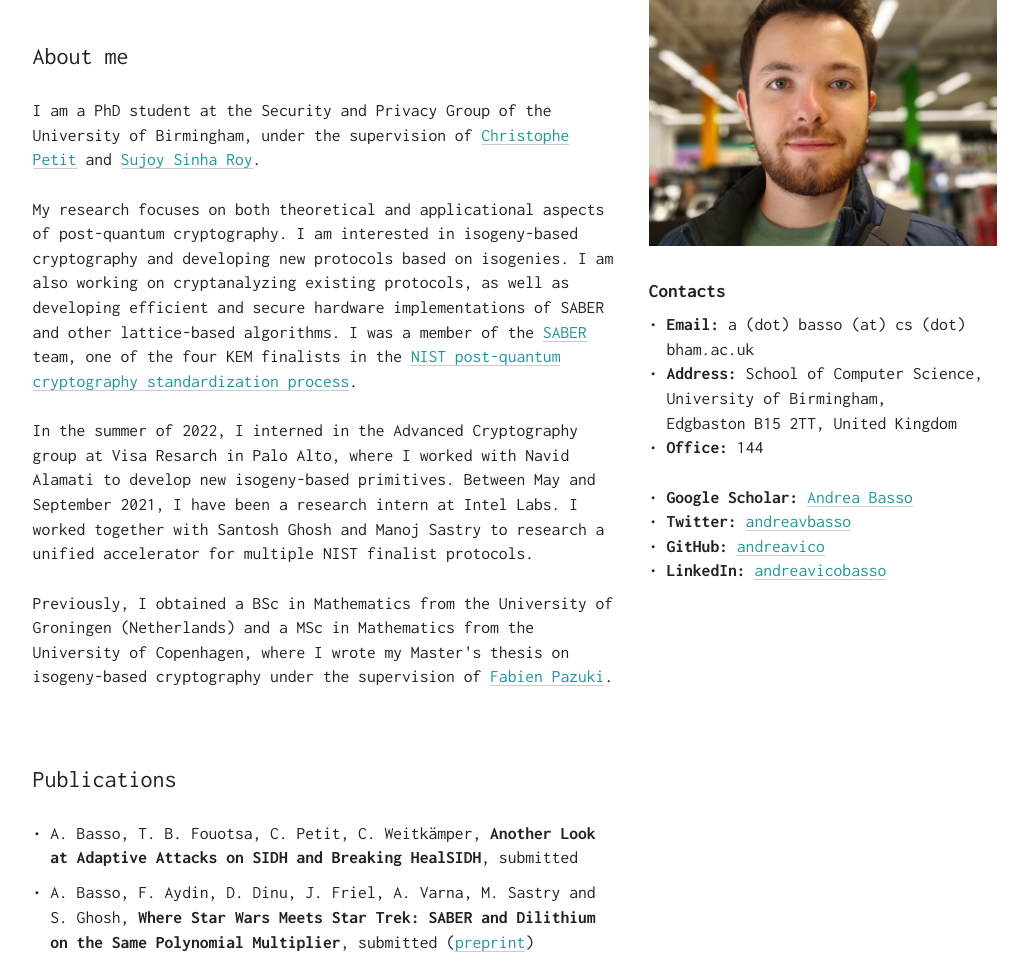
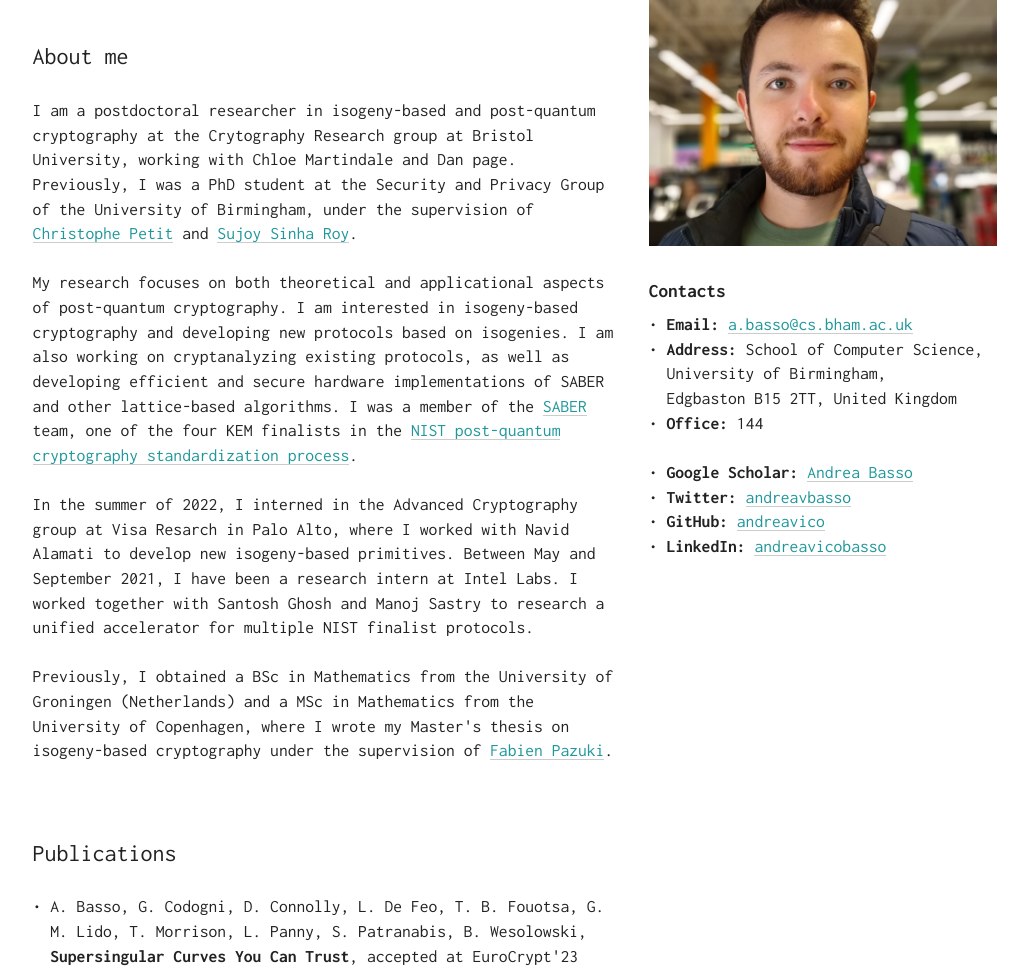
Before and after one commit to andreavico/andreavico.github.io, a plain HTML site: page index.html in a window 1280 px wide. Shown: the part 204-1172 px from the top of the page, without its empty margins (125-1153 px from the left). Drawn offline with Linux system fonts and the light colour scheme.

Commit message:
Update position, add Supersingular Curves You Can Trust

```diff
--- a/index.html
+++ b/index.html
@@ -226,7 +226,7 @@
 
       <section class="box research">
 	<h2>About me</h2>
-	<p>I am a PhD student at the Security and Privacy Group of the University of Birmingham, under the supervision of <a href="http://homepages.ulb.ac.be/~chripeti/index.html">Christophe Petit</a> and <a href="https://www.iaik.tugraz.at/person/sujoy-sinha-roy/">Sujoy Sinha Roy</a>.</p>
+	<p>I am a postdoctoral researcher in isogeny-based and post-quantum cryptography at the Crytography Research group at Bristol University, working with Chloe Martindale and Dan page. Previously, I was a PhD student at the Security and Privacy Group of the University of Birmingham, under the supervision of <a href="http://homepages.ulb.ac.be/~chripeti/index.html">Christophe Petit</a> and <a href="https://www.iaik.tugraz.at/person/sujoy-sinha-roy/">Sujoy Sinha Roy</a>.</p>
   <br />
   <p>
     My research focuses on both theoretical and applicational aspects of post-quantum cryptography. I am interested in isogeny-based cryptography and developing new protocols based on isogenies. I am also working on cryptanalyzing existing protocols, as well as developing efficient and secure hardware implementations of SABER and other lattice-based algorithms. I was a member of the <a href="https://www.esat.kuleuven.be/cosic/pqcrypto/saber/index.html">SABER</a> team, one of the four KEM finalists in the <a href="https://csrc.nist.gov/projects/post-quantum-cryptography/round-3-submissions">NIST post-quantum cryptography standardization process</a>.
@@ -250,8 +250,9 @@
 	<h2>Publications</h2>
 
     	<ul class="spacing">
+            <li>A. Basso, G. Codogni, D. Connolly, L. De Feo, T. B. Fouotsa, G. M. Lido, T. Morrison, L. Panny, S. Patranabis, B. Wesolowski, <b>Supersingular Curves You Can Trust</b>, accepted at EuroCrypt'23 (<a href="https://ia.cr/2022/1469">preprint</a>)</li>
             <li>A. Basso, T. B. Fouotsa, C. Petit, C. Weitkämper, <b>Another Look at Adaptive Attacks on SIDH and
-            Breaking HealSIDH</b>, submitted </li>
+            Breaking HealSIDH</b></li>
               <!-- (<a href="https://ia.cr/2021/1697">preprint</a>)</li> -->
             <li>A. Basso, F. Aydin, D. Dinu, J. Friel, A. Varna, M. Sastry and S. Ghosh, <b>Where Star Wars Meets Star Trek: SABER and Dilithium on the Same Polynomial Multiplier</b>, submitted (<a href="https://ia.cr/2021/1697">preprint</a>)</li>
             <li>M. Imran, F. Almeida, J. Raik, A. Basso, S. Sinha Roy and S. Pagliarini, <b>High-speed SABER Key Encapsulation Mechanism in 65nm CMOS</b> (<a href="https://ia.cr/2022/539">preprint</a>)</li>
@@ -312,7 +313,7 @@
     During the spring term 2020, I have been a teaching assistant for the course <i>Logic and Computation</i>. In the summer of the same year, I also co-supervised a MSc research project.-->
 
   <footer>
-    <p>Last updated: September 28th, 2022<br>
+    <p>Last updated: September 9th, 2022<br>
   </footer>
 
       </section>
@@ -326,7 +327,7 @@
 	<br />
 	<h3>Contacts</h3>
 	    <ul>
-          <li><b>Email:</b> a (dot) basso (at) cs (dot) bham.ac.uk</li>
+          <li><b>Email:</b> <a href="mailto:a.basso@cs.bham.ac.uk">a.basso@cs.bham.ac.uk</a></li>
           <li><b>Address:</b> School of Computer Science,</br>University of Birmingham,</br> Edgbaston B15 2TT, United Kingdom</li>
 	        <li><b>Office:</b> 144</li>
       </ul>
```
